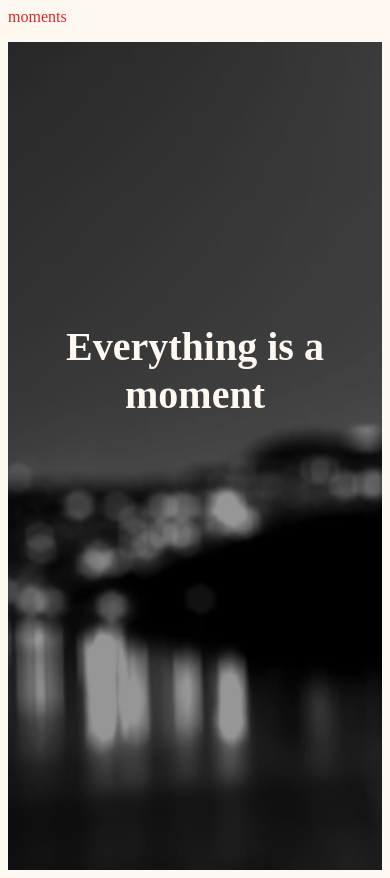
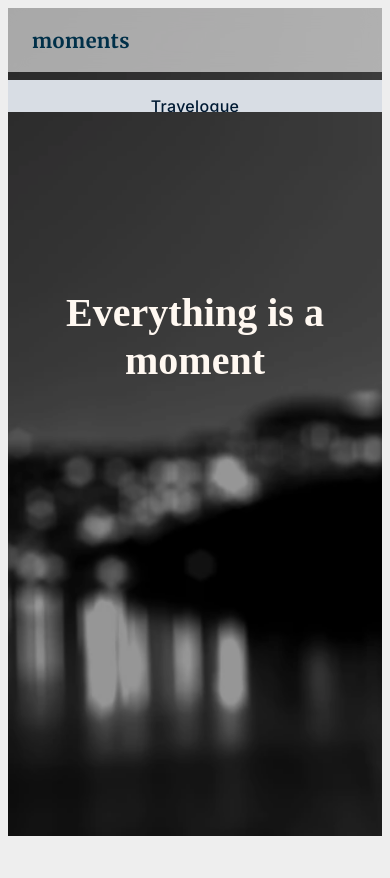
Before and after one commit to p-w-g/moments, a SvelteKit app: page / in a window 390 px wide. After the commit the page ends 844 px from the top, so only its background shows below. Built offline with nearby package versions, Linux system fonts and the light colour scheme.

Commit message:
style tweaks, cleanups and moves

```diff
--- a/src/app.css
+++ b/src/app.css
@@ -19,7 +19,7 @@
 }
 
 .theme-kodachrome {
-	--color-bg: #fff8f1;
+	--color-bg: #eee;
 	--color-surface: #fff;
 	--color-text: #003049;
 	--color-muted: #335c7d;
@@ -179,6 +179,12 @@ a:focus {
 	z-index: -1;
 }
 
+h1 {
+	font-family: var(--font-heading);
+	font-size: clamp(2.5rem, 6vw, 4rem);
+	margin: 0 0 0.5em;
+}
+
 .hero-content {
 	& h1 {
 		color: #fff8f1;
@@ -189,12 +195,6 @@ a:focus {
 	/* color: var(--color-surface, #fff); */
 	padding: 0 1.5rem;
 	transform: translateY(-65%);
-}
-
-h1 {
-	font-family: var(--font-heading);
-	font-size: clamp(2.5rem, 6vw, 4rem);
-	margin: 0 0 0.5em;
 }
 
 article {
@@ -303,23 +303,3 @@ nav.on-body {
 	mask: var(--frost-mask);
 	pointer-events: none;
 }
-
-/* ---------- meta column ----------------------------------- */
-.meta h1 {
-	margin: 0 0 0.75rem;
-}
-
-.meta p {
-	margin: 0 0 1rem;
-	line-height: 1.45;
-}
-
-.meta ul {
-	margin: 0;
-	padding: 0;
-	list-style: none;
-}
-
-.meta li + li {
-	margin-top: 0.25rem;
-}
--- a/src/lib/MomentFilters.svelte
+++ b/src/lib/MomentFilters.svelte
@@ -26,3 +26,4 @@
 		{/each}
 	</select>
 </div>
+<br />
--- a/src/routes/navbar.svelte
+++ b/src/routes/navbar.svelte
@@ -1,9 +1,3 @@
-<!-- ====================================================================
- Navbar.svelte
- Frosted-glass header with brand + two nav links + three‑way ThemeToggle.
- Scoped styles only—no reliance on global CSS. Uses CSS variables already
- defined on <html> by the selected theme class.
-==================================================================== -->
 <script>
 	// import ThemeToggle from './ThemeToggle.svelte';
 	export let current = '/'; // active path for aria-current
@@ -14,12 +8,139 @@
 </script>
 
 <header class="navbar" role="navigation" aria-label="Site">
-	<a href="/" class="brand">moments</a>
+	<input id="nav-toggle" type="checkbox" class="nav-toggle" />
+
+	<a class="brand" href="/">moments</a>
+
+	<label for="nav-toggle" class="burger" aria-label="Menu">
+		<svg
+			viewBox="0 0 20 14"
+			stroke="currentColor"
+			stroke-width="2"
+			fill="none"
+			stroke-linecap="round"
+		>
+			<path d="M1 1h18" />
+			<path d="M1 7h18" />
+			<path d="M1 13h18" />
+		</svg>
+	</label>
 
 	<nav class="links">
 		<a href="/travelogue" class:selected={current.startsWith('/travelogue')}>Travelogue</a>
 		<a href="/highlights" class:selected={current.startsWith('/highlights')}>Highlights</a>
 		<!-- <a href="/whoami" class:selected={current.startsWith('/whoami')}>$WhoAmI</a> -->
-		<!-- <ThemeToggle class="toggle" /> -->
 	</nav>
 </header>
+
+<style>
+	.navbar {
+		display: flex;
+		align-items: center;
+		justify-content: space-between;
+		height: 72px;
+		padding-inline: 1.25rem;
+		background: var(--paper);
+		color: var(--ink);
+		position: relative;
+		z-index: 100;
+	}
+
+	.brand {
+		font-weight: 700;
+		text-decoration: none;
+	}
+
+	.nav-toggle {
+		position: absolute;
+		inset: 0;
+		opacity: 0;
+		pointer-events: none;
+	}
+
+	.burger {
+		display: inline-flex;
+		cursor: pointer;
+		user-select: none;
+	}
+	@media (min-width: 768px) {
+		.burger {
+			display: none;
+		}
+	}
+	.links {
+		display: flex;
+		gap: 1.5rem;
+	}
+	.links a {
+		text-decoration: none;
+		position: relative;
+	}
+
+	@media (max-width: 767px) {
+		.links {
+			position: absolute;
+			top: 72px;
+			left: 0;
+			right: 0;
+			flex-direction: column;
+			background: var(--paper);
+			padding: 1rem 1.25rem;
+			max-height: 0;
+			overflow: hidden;
+			transition: max-height 0.35s ease;
+		}
+
+		.nav-toggle:checked + .brand + .burger + .links {
+			max-height: 240px;
+		}
+	}
+	.navbar {
+		position: sticky;
+		top: 0;
+		display: flex;
+		align-items: center;
+		justify-content: space-between;
+		padding: 0 1.5rem;
+		height: 64px;
+		backdrop-filter: blur(10px) saturate(180%);
+		background: var(--color-navbar-bg, rgb(255 255 255 / 60%));
+		z-index: 1000;
+
+		.brand {
+			font-family: var(--font-heading, 'Merriweather', serif);
+			font-weight: 700;
+			font-size: 1.25rem;
+			color: var(--color-text, #001a33);
+			letter-spacing: 0.5px;
+			text-decoration: none;
+			display: flex;
+			align-items: baseline;
+		}
+
+		.links {
+			display: flex;
+			gap: 1.5rem;
+			align-items: center;
+		}
+
+		a {
+			font-family: var(--font-body, 'Inter', sans-serif);
+			font-weight: 500;
+			color: #001a33;
+			text-decoration: none;
+			position: relative;
+			transition: opacity 0.2s ease;
+		}
+
+		a:hover {
+			opacity: 0.7;
+		}
+
+		@media (width <= 600px) {
+			.links {
+				gap: 1rem;
+			}
+		}
+	}
+</style>
```
Also changed, not shown: src/routes/travelogue/+page.svelte (+17 -20 lines).
